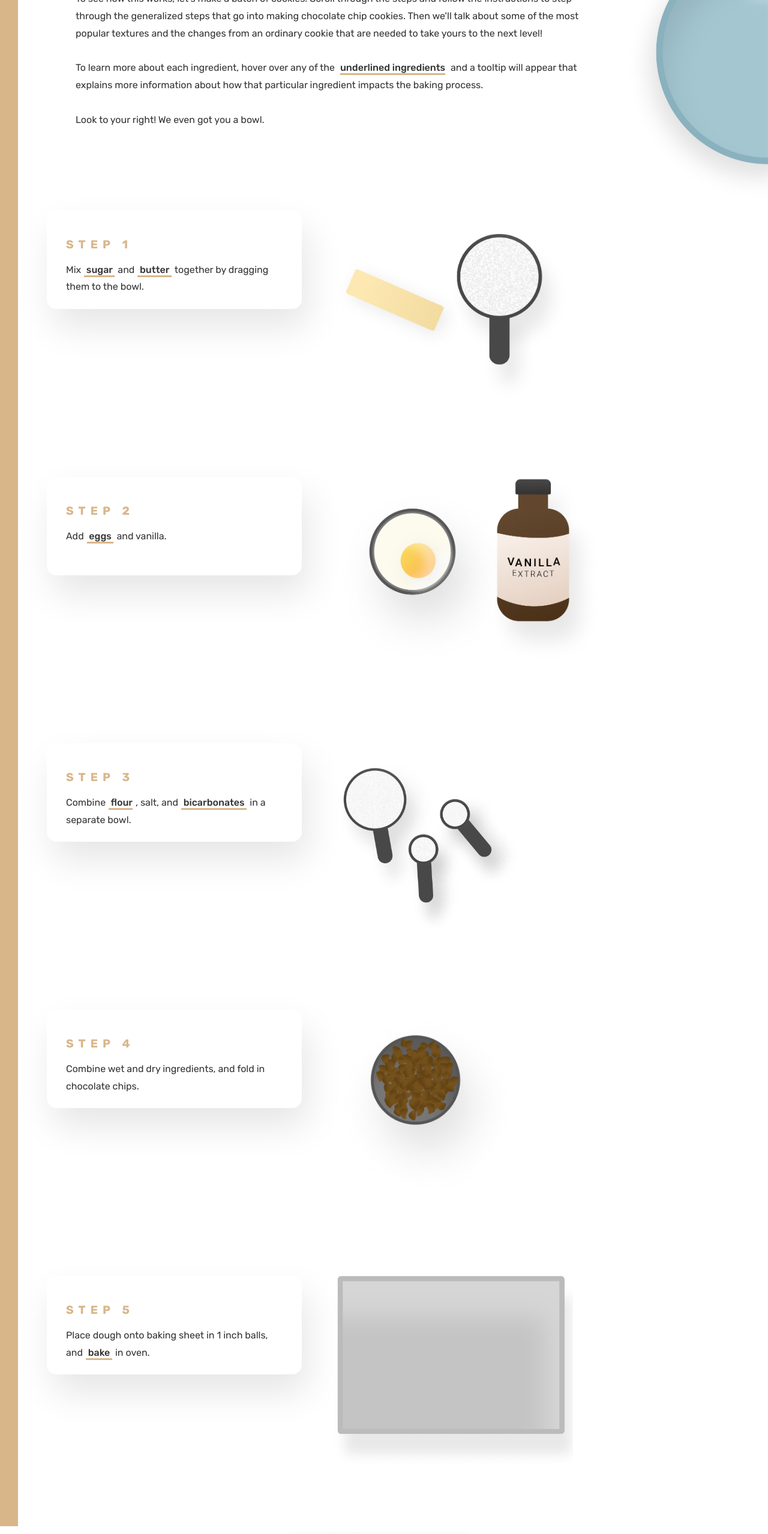
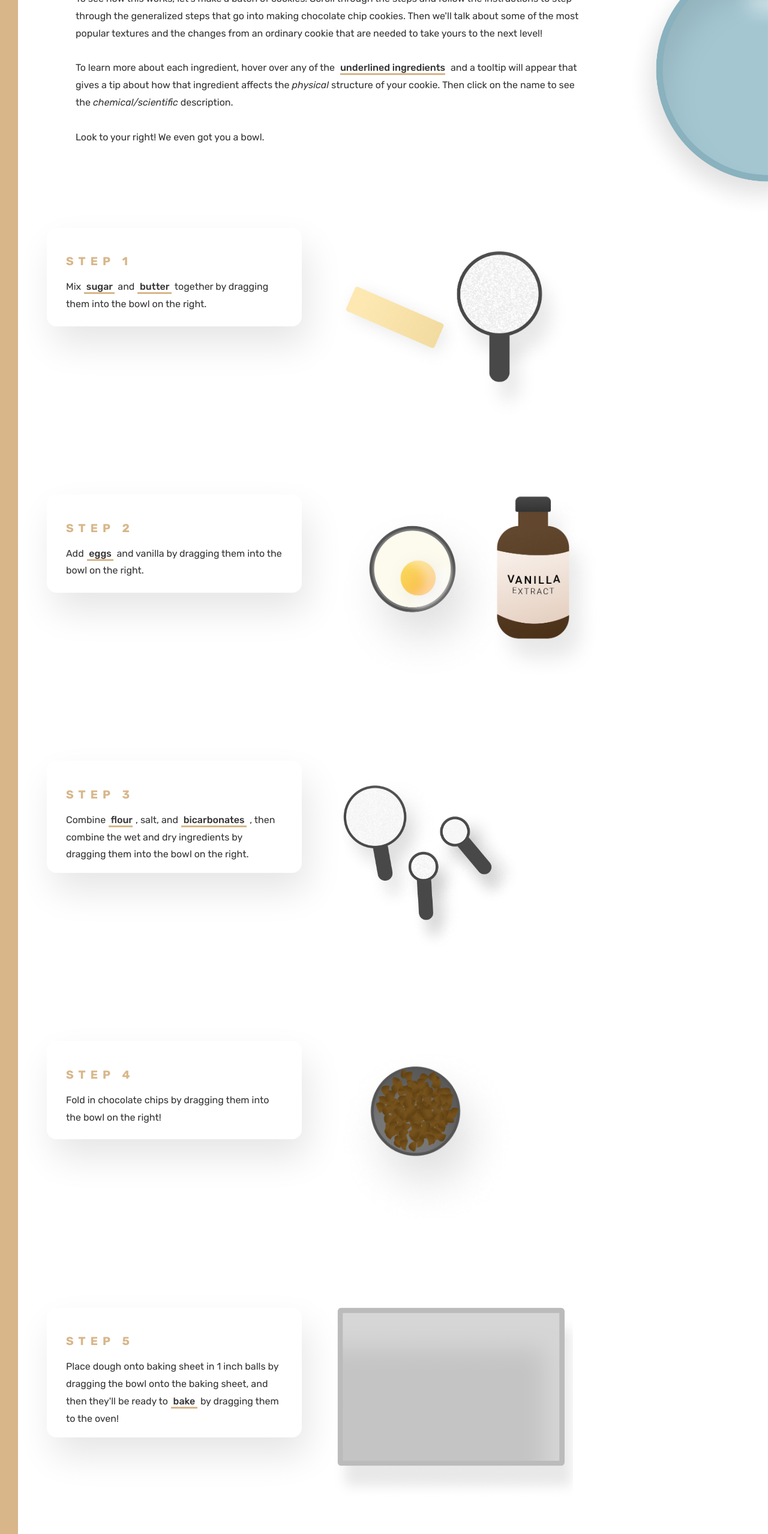
Before and after one commit to lommyti/infoviz-a4, a React (Create React App) app: page / in a window 1280 px wide. Shown: the part 1000-3557 px from the top of the page at 60% size. Built offline with nearby package versions, Linux system fonts and the light colour scheme.

Commit message:
added oven anim

```diff
--- a/src/App.js
+++ b/src/App.js
@@ -22,7 +22,7 @@ import dryIngBowlImg from './img/dry_ingredients_bowl.png';
 import ovenImg from './img/oven.png';
 import cookieImg from './img/cookie.png';
 import chocChipsBowlImg from './img/chocolate_chips_bowl.png'
-
+import ovenGif from './img/oven.gif'
 
 
 
@@ -34,6 +34,7 @@ class App extends React.Component {
         texture_change_text: null,
         img: emptyBowlImg,
         trayImg: trayImg,
+        ovenImg:ovenImg,
         draggedObj: null,
         stepOneInfo: null,
         stepTwoInfo: null,
@@ -212,6 +213,13 @@ this.setState({
   trayImg: cookieTrayImg,
 });
 }
+
+else if(this.state.draggedObj == 6) {
+this.setState({
+  trayImg: trayImg,
+  ovenImg: ovenGif,
+});
+}
 }
 
 render(){
@@ -237,7 +245,8 @@ render(){
             generalized steps that go into making chocolate chip cookies. Then we'll talk about some of the most popular textures and the changes
             from an ordinary cookie that are needed to take yours to the next level!<br/><br/>
             To learn more about each ingredient, hover over any of the <b data-tip="And you'll see info here!">underlined ingredients</b> and
-            a tooltip will appear that explains more information about how that particular ingredient impacts the baking process.<br/><br/>
+            a tooltip will appear that gives a tip about how that ingredient affects the <em>physical</em> structure of your cookie. Then click on
+            the name to see the <em>chemical/scientific</em> description.<br/><br/>
             Look to your right! We even got you a bowl.
           </p>
           <div className="bowl">
@@ -256,7 +265,7 @@ render(){
               <b onClick={this.showButterInfo}
                 data-tip="Use more butter, or melted butter for a flatter cookie.<br/>
                         Use solid butter for a puffier cookie."> butter </b>
-              together by dragging them to the bowl.</p>
+              together by dragging them into the bowl on the right.</p>
             </div>
 
             <div className="images">
@@ -278,7 +287,7 @@ render(){
               <p>Add
               <b onClick={this.showEggInfo}
                 data-tip="Use a little less egg for crunchier cookies.<br/>"> eggs </b>
-              and vanilla.</p>
+              and vanilla by dragging them into the bowl on the right.</p>
               </div>
 
               <div className="images">
@@ -300,7 +309,7 @@ render(){
               , salt, and
               <b onClick={this.showBicarbInfo}
                 data-tip="Use more baking powder for a thicker, cakier cookie."> bicarbonates </b>
-              in a separate bowl.</p>
+              , then combine the wet and dry ingredients by dragging them into the bowl on the right.</p>
             </div>
 
             <div className="images">
@@ -319,7 +328,7 @@ render(){
           <div className="entire_step">
             <div className="step">
               <h1>STEP 4</h1>
-              <p>Combine wet and dry ingredients, and fold in chocolate chips.</p>
+              <p>Fold in chocolate chips by dragging them into the bowl on the right!</p>
             </div>
 
             <div className="images">
@@ -337,15 +346,15 @@ render(){
           <div className="entire_step">
             <div className="step">
               <h1>STEP 5</h1>
-              <p>Place dough onto baking sheet in 1 inch balls, and
+              <p>Place dough onto baking sheet in 1 inch balls by dragging the bowl onto the baking sheet, and then they'll be ready to
               <b onClick={this.showBakeInfo}
               data-tip="Bake at a low temperature for a longer time time for crisper, thinner cookies.<br/>
-                        Bake for a shorter time at a higher temperature for softer, thicker cookies."> bake </b> in oven.</p>
+                        Bake for a shorter time at a higher temperature for softer, thicker cookies."> bake </b> by dragging them to the oven!</p>
           </div>
 
             <div className="images">
               <div className="drag_images">
-                  <img src={this.state.trayImg} style={{height: '20em'}} alt='cookie tray'  onDrop={event => this.onDrop(event)}
+                  <img src={this.state.trayImg} style={{height: '20em'}} alt='cookie tray'  onDrag={(event) => this.onDrag(event, 6)}  onDrop={event => this.onDrop(event)}
              onDragOver={(event => this.onDragOver(event))}/>
                 </div>
             </div>
@@ -359,7 +368,8 @@ render(){
 
         </div>
         <div className="oven">
-            <img src={ovenImg} style={{height: '30em'}} alt='oven'/>
+            <img src={this.state.ovenImg} style={{height: '30em'}} alt='oven' onDrop={event => this.onDrop(event)}
+       onDragOver={(event => this.onDragOver(event))}/>
         </div>
         <div className="other"><p>And after all of that hard work, your cookies are done!</p>
                 <br/><br/>
```
Also changed, not shown: src/img/oven.gif (added), src/img/oven.png.
